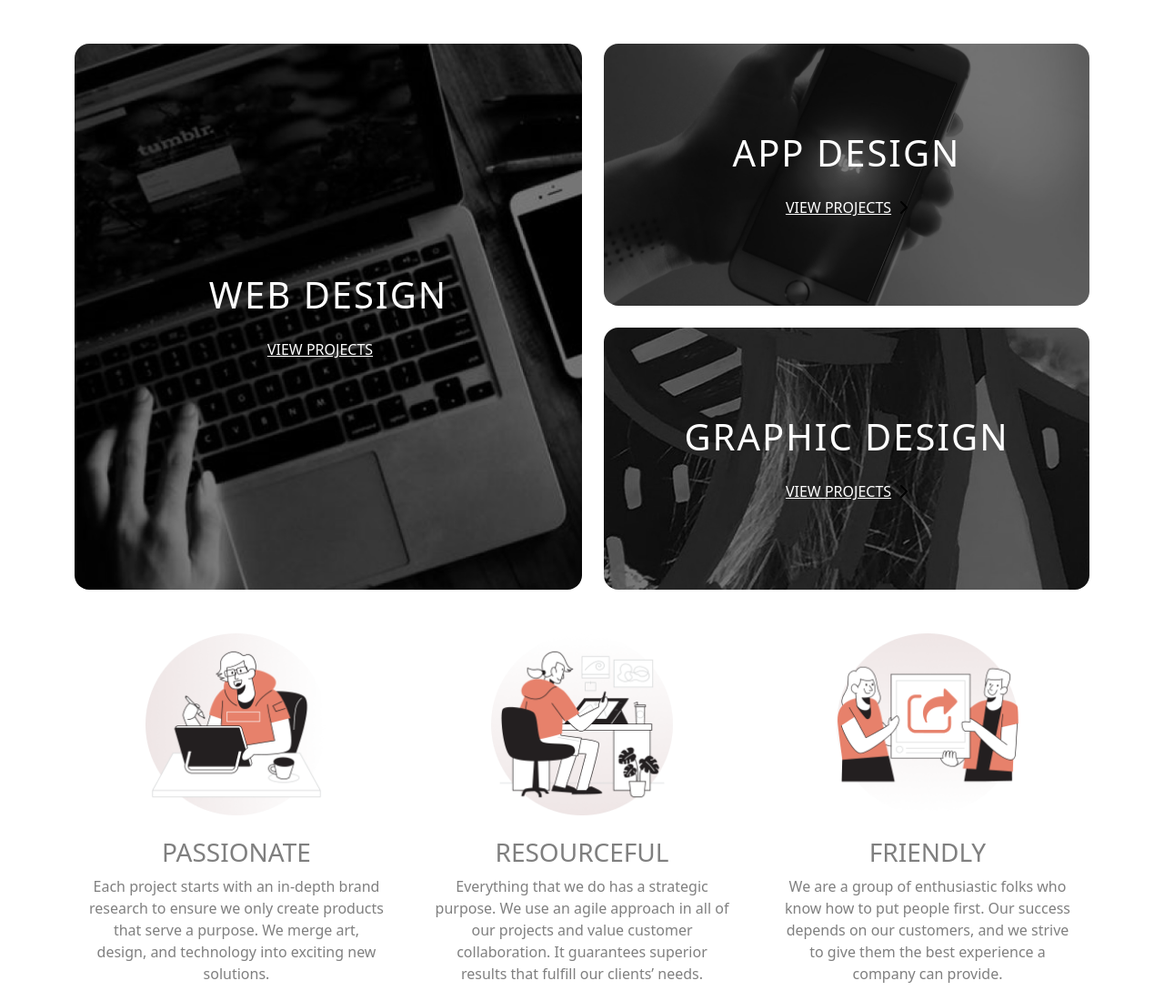
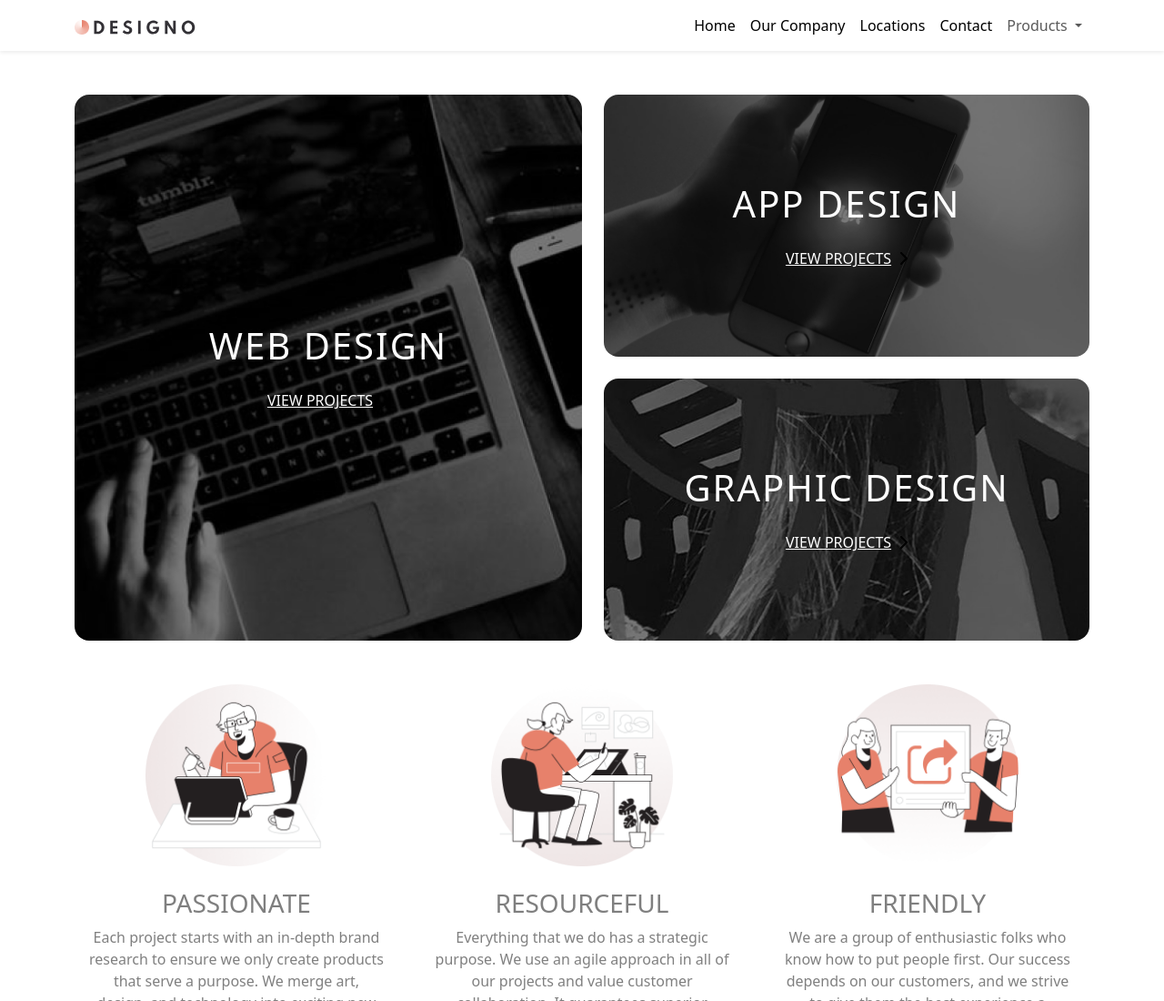
Before and after one commit to oboilo/designo, a plain HTML site: page copy.html in a window 1280 px wide. Shown: the top 1100 px of the page at 91% size. Drawn offline with nearby package versions, Linux system fonts and the light colour scheme.

Commit message:
added a navbar to new page

```diff
--- a/copy.html
+++ b/copy.html
@@ -8,14 +8,67 @@
   <link rel="preconnect" href="https://fonts.googleapis.com" />
   <link rel="preconnect" href="https://fonts.gstatic.com" crossorigin />
   <link href="https://fonts.googleapis.com/css2?family=Jost:wght@400;500&display=swap" rel="stylesheet" />
+  <link rel="shortcut icon" href="/assets/Logo/logo-oval-2-x.png" type="image/x-icon">
+
   <link rel="stylesheet" href="/css/styles-2.css" />
-
   <!-- Boostrap Library -->
   <link rel="stylesheet" href="https://cdn.jsdelivr.net/npm/bootstrap@5.3.2/dist/css/bootstrap.min.css">
 </head>
 
 <body>
+  <nav class="navbar navbar-expand-lg bg-body-dark shadow-sm">
+    <div class="container">
+      <a class="navbar-brand me-auto" href="/">
+        <img src="/assets/Logo/logo-oval-2-x.png" width="16px" alt="Designo logo">
+        <img src="/assets/Logo/logo-designo-dark.svg" height="16px" alt="Designo logo">
+        </a>
+      <button class="navbar-toggler" type="button" data-bs-toggle="collapse" data-bs-target="#navbarScroll" aria-controls="navbarScroll" aria-expanded="false" aria-label="Toggle navigation">
+        <span class="navbar-toggler-icon"></span>
+      </button>
+      <div class="collapse navbar-collapse flex-grow-0" id="navbarScroll">
+        <ul class="navbar-nav me-auto my-2 my-lg-0 navbar-nav-scroll" style="--bs-scroll-height: 200px;">
+          <li class="nav-item">
+            <a class="nav-link active" aria-current="page" href="/">Home</a>
+          </li>
+          <!-- <li class="nav-item">
+            <a class="nav-link active" aria-current="page" href="/copy.html">Home-2</a>
+          </li> -->
+          <li class="nav-item">
+            <a class="nav-link active" aria-current="page" href="/about.html">Our Company</a>
+          </li>
+          <li class="nav-item">
+            <a class="nav-link active" aria-current="page" href="/locations.html">Locations</a>
+          </li>
+          <li class="nav-item">
+            <a class="nav-link active" aria-current="page" href="/contact.html">Contact</a>
+          </li>
+          <!-- <li class="nav-item d-none">
+            <a class="nav-link" href="#">Our Company</a>
+          </li> -->
+          <li class="nav-item dropdown">
+            <a class="nav-link dropdown-toggle" href="#" role="button" data-bs-toggle="dropdown" aria-expanded="false">
+              Products
+            </a>
+            <ul class="dropdown-menu">
+              <li><a class="dropdown-item" href="/products/web-design.html">Web Design</a></li>
+              <li><a class="dropdown-item" href="/products/app-design.html">App Design</a></li>
+              <li><a class="dropdown-item" href="/products/graphic-design.html">Graphic Design</a></li>
+              <!-- <li><hr class="dropdown-divider"></li> -->
+            </ul>
+          </li>
+          <!-- <li class="nav-item">
+            <a class="nav-link disabled" aria-disabled="true">Link</a>
+          </li> -->
+        </ul>
+        <!-- <form class="d-flex d-none" role="search">
+          <input class="form-control me-2" type="search" placeholder="Search" aria-label="Search">
+          <button class="btn btn-outline-success" type="submit">Search</button>
+        </form> -->
+      </div>
+    </div>
+  </nav>
   <header class="header d-none">
+
     <section class="menu container flex padding-section-medium">
       <a class="logo" href="/">
         <img class="logo_oval" src="/assets/Logo/logo-oval-2-x.png" alt="logo company Designo" />
```
